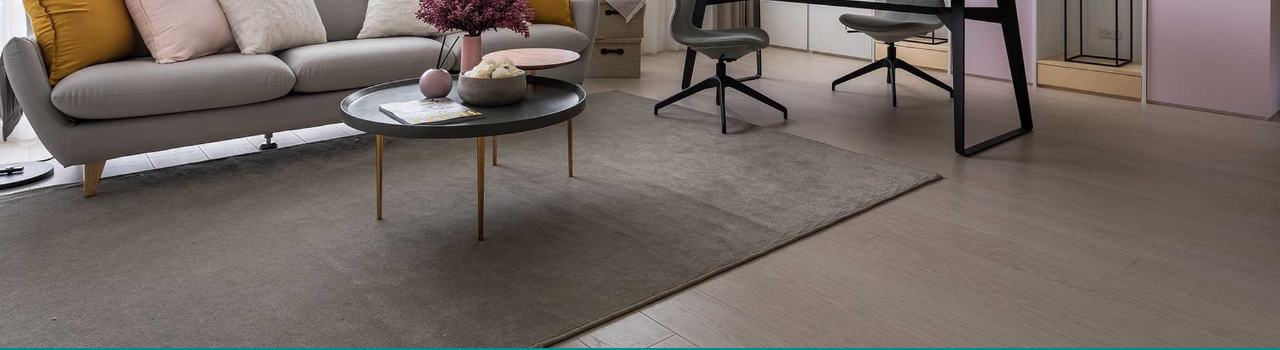
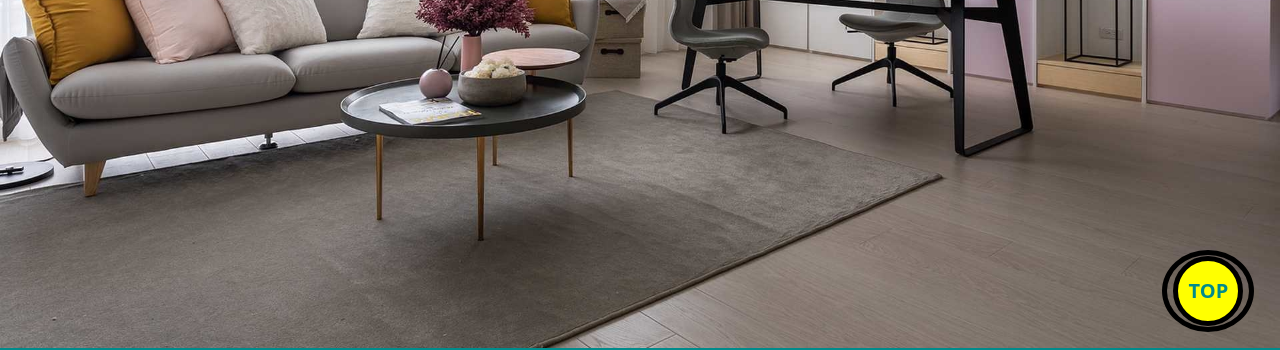
Before and after one commit to Andyeeeee/Ge-Diao, a plain HTML site: page index.html in a window 1280 px wide. Shown: the part 452-802 px from the top of the page. Drawn offline with nearby package versions, Linux system fonts and the light colour scheme.

Commit message:
新增置頂按鈕

```diff
--- a/index.html
+++ b/index.html
@@ -80,6 +80,8 @@
   </header>
 
 
+  <button class="top-button" href="#"><a href="#" class="flex-center">TOP</a> </button>
+
   <section id="content">
   </section>
 
--- a/index.js
+++ b/index.js
@@ -1,5 +1,5 @@
 import { scrollHandler } from "./js/Andyeeee.js";
-console.log(scrollHandler);
+// console.log(scrollHandler);
 // import { navbar } from '../compoment/aaaa.js'
 window.addEventListener('scroll', scrollHandler);
 /*這裡或是指定html的script擇一打 */
--- a/style/scss/_global.scss
+++ b/style/scss/_global.scss
@@ -15,6 +15,31 @@ li {
 a {
   text-decoration: none;
   // color: black !important;
+}
+
+.top-button {
+  background-color: #008b8b00;
+  border: 5px solid black;
+  border-radius: 50%;
+  position: fixed;
+  bottom: 2%;
+  right: 2%;
+  z-index: 999;
+  a {
+    width: 70px;
+    height: 70px;
+    font-size: 20px;
+    font-weight: bold;
+    background-color: yellow;
+    border: 5px solid black;
+    border-radius: 50%;
+    text-decoration: none;
+    color: #008b8b;
+    &:hover {
+      background-color: rgb(222, 222, 0);
+      font-style: italic;
+    }
+  }
 }
 
 //常用樣式
```
Also changed, not shown: style/css/style.css, style/dist/style.min.css.
